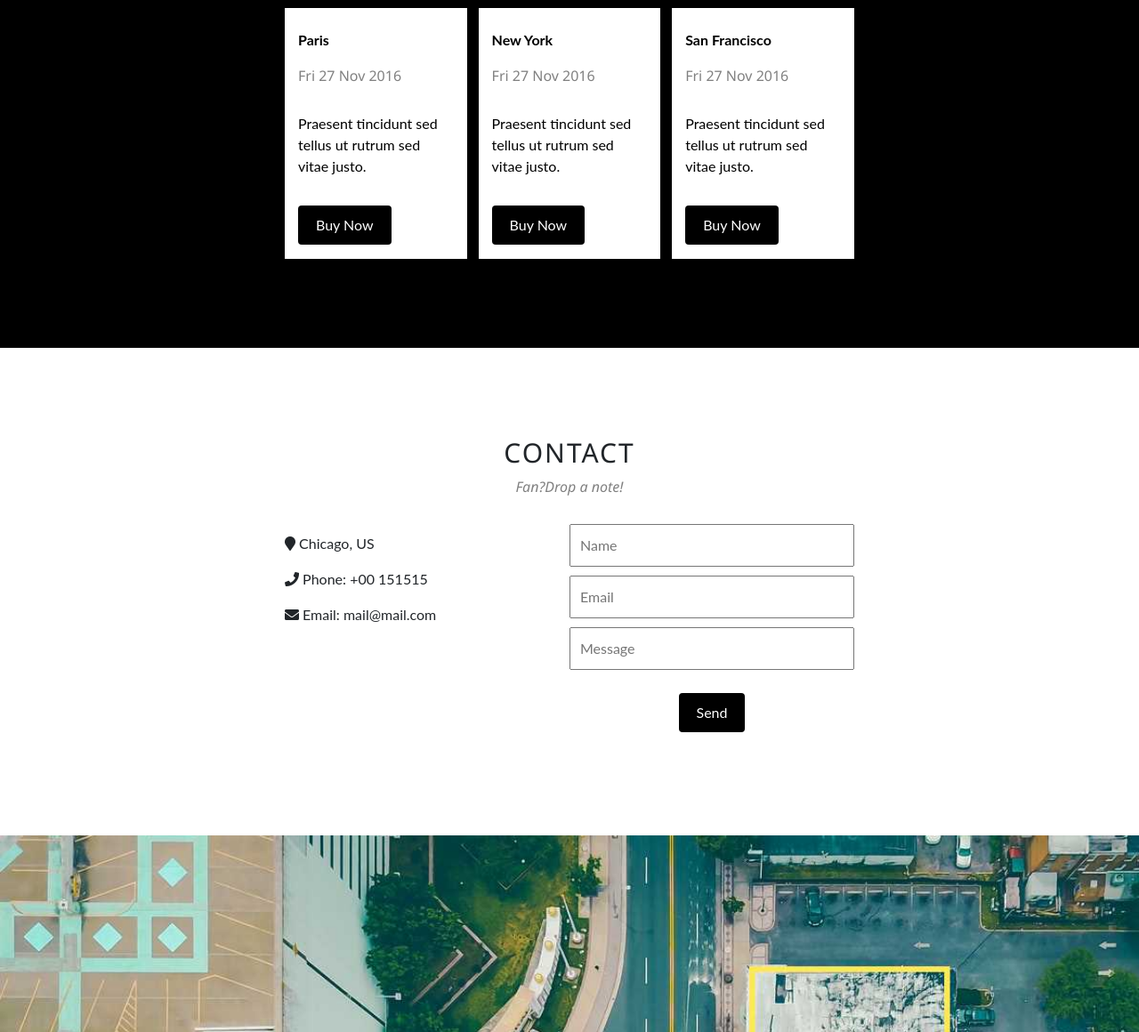
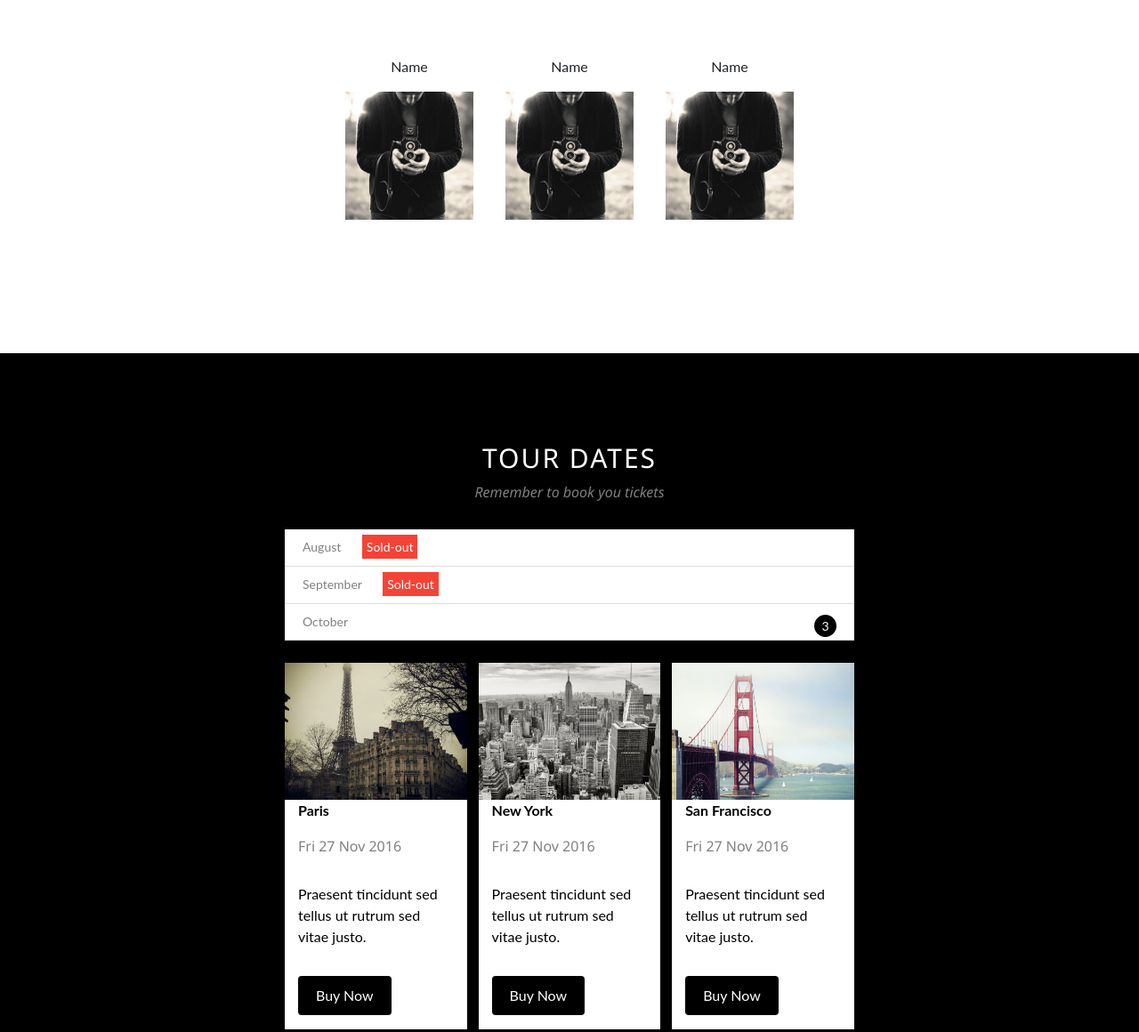
Before and after one commit to rohnshrma/the-band-practice-project, a plain HTML site: page index.html in a window 1280 px wide. Shown: the part 1081-2241 px from the top of the page at 89% size. Drawn offline with nearby package versions, Linux system fonts and the light colour scheme; files whose address does not match are found by name.

Commit message:
Update index.html

```diff
--- a/index.html
+++ b/index.html
@@ -72,21 +72,21 @@
   </ol> -->
     <div class="carousel-inner">
       <div class="carousel-item active">
-        <img src="images/chicago.jpg" class="d-block w-100" alt="...">
+        <img src="chicago.jpg" class="d-block w-100" alt="...">
         <div class="carousel-caption d-none d-md-block">
           <h4>Chicago</h4>
           <h5>Nulla vitae elit libero, a pharetra augue mollis interdum.</h5>
         </div>
       </div>
       <div class="carousel-item">
-        <img src="images/ny.jpg" class="d-block w-100" alt="...">
+        <img src="ny.jpg" class="d-block w-100" alt="...">
         <div class="carousel-caption d-none d-md-block">
           <h5>New York</h5>
           <p>Lorem ipsum dolor sit amet, consectetur adipiscing elit.</p>
         </div>
       </div>
       <div class="carousel-item">
-        <img src="images/la.jpg" class="d-block w-100" alt="...">
+        <img src="la.jpg" class="d-block w-100" alt="...">
         <div class="carousel-caption d-none d-md-block">
           <h5>Los Angeles</h5>
           <p>Praesent commodo cursus magna, vel scelerisque nisl consectetur.</p>
@@ -112,15 +112,15 @@
       <div class="crew">
         <div>
           <p>Name</p>
-          <img class="crew-image" src="images\bandmember.jpg" alt="">
+          <img class="crew-image" src="bandmember.jpg" alt="">
         </div>
         <div>
           <p>Name</p>
-          <img class="crew-image" src="images\bandmember.jpg" alt="">
+          <img class="crew-image" src="bandmember.jpg" alt="">
         </div>
         <div>
           <p>Name</p>
-          <img class="crew-image" src="images\bandmember.jpg" alt="">
+          <img class="crew-image" src="bandmember.jpg" alt="">
         </div>
       </div>
     </div>
@@ -139,21 +139,21 @@
 
       <div class="tour-dest">
         <div class="boxes">
-          <img class="dest-images" src="images/paris.jpg" style="max-width: 100%;" alt="">
+          <img class="dest-images" src="paris.jpg" style="max-width: 100%;" alt="">
           <p><b>Paris</b></p>
           <p class="rand">Fri 27 Nov 2016</p>
           <p>Praesent tincidunt sed tellus ut rutrum sed vitae justo.</p>
           <button class="btn">Buy Now</button>
         </div>
         <div class="boxes">
-          <img class="dest-images" src="images/newyork.jpg" style="max-width: 100%;" alt="">
+          <img class="dest-images" src="newyork.jpg" style="max-width: 100%;" alt="">
           <p><b>New York</b></p>
           <p class="rand">Fri 27 Nov 2016</p>
           <p>Praesent tincidunt sed tellus ut rutrum sed vitae justo.</p>
           <button class="btn">Buy Now</button>
         </div>
         <div class="boxes">
-          <img class="dest-images" src="images/sanfran.jpg" style="max-width: 100%;" alt="">
+          <img class="dest-images" src="sanfran.jpg" style="max-width: 100%;" alt="">
           <p><b>San Francisco</b></p>
           <p class="rand">Fri 27 Nov 2016</p>
           <p>Praesent tincidunt sed tellus ut rutrum sed vitae justo.</p>
```
